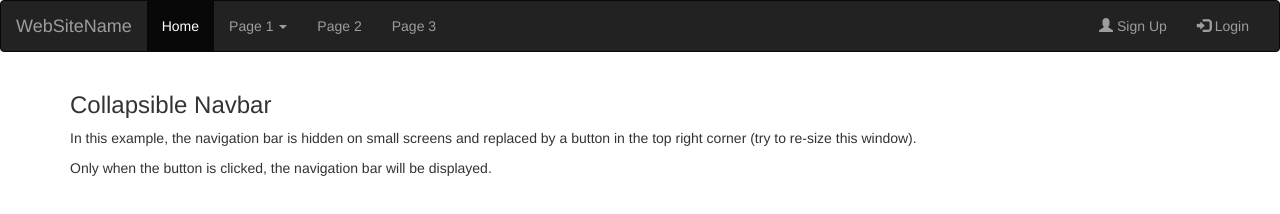
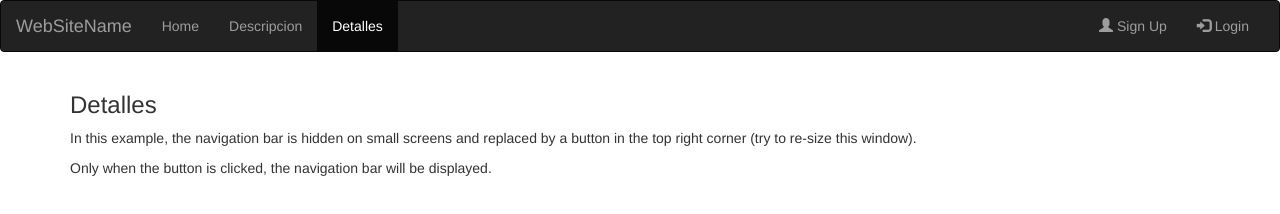
Before and after one commit to rreyescl/miappmovileoficial, a website: page miappmovileoficial/www/detalles.html in a window 1280 px wide. Drawn offline with Linux system fonts and the light colour scheme.

Commit message:
Se modifica archivo detalle.html. Se deja como activo la pestana detalle

```diff
--- a/miappmovileoficial/www/detalles.html
+++ b/miappmovileoficial/www/detalles.html
@@ -1,7 +1,7 @@
 <!DOCTYPE html>
 <html>
 <head>
-	<title>Bootstrap Example</title>
+	<title>Detalles</title>
 	<meta charset="utf-8">
 	<meta name="viewport" content="width=device-width, initial-scale=1">
 	<link rel="stylesheet" href="bootstrap-3.3.7-dist/css/bootstrap.min.css">
@@ -21,17 +21,9 @@
 			</div>
 			<div class="collapse navbar-collapse" id="myNavbar">
 				<ul class="nav navbar-nav">
-					<li class="active"><a href="#">Home</a></li>
-					<li class="dropdown">
-						<a class="dropdown-toggle" data-toggle="dropdown" href="#">Page 1 <span class="caret"></span></a>
-						<ul class="dropdown-menu">
-							<li><a href="#">Page 1-1</a></li>
-							<li><a href="#">Page 1-2</a></li>
-							<li><a href="#">Page 1-3</a></li>
-						</ul>
-					</li>
-					<li><a href="#">Page 2</a></li>
-					<li><a href="#">Page 3</a></li>
+					<li><a href="#">Home</a></li>
+					<li><a href="#">Descripcion</a></li>
+					<li class="active"><a href="#">Detalles</a></li>
 				</ul>
 				<ul class="nav navbar-nav navbar-right">
 					<li><a href="#"><span class="glyphicon glyphicon-user"></span> Sign Up</a></li>
@@ -42,7 +34,7 @@
 	</nav>
 
 	<div class="container">
-		<h3>Collapsible Navbar</h3>
+		<h3>Detalles</h3>
 		<p>In this example, the navigation bar is hidden on small screens and replaced by a button in the top right corner (try to re-size this window).
 			<p>Only when the button is clicked, the navigation bar will be displayed.</p>
 		</div>
```
